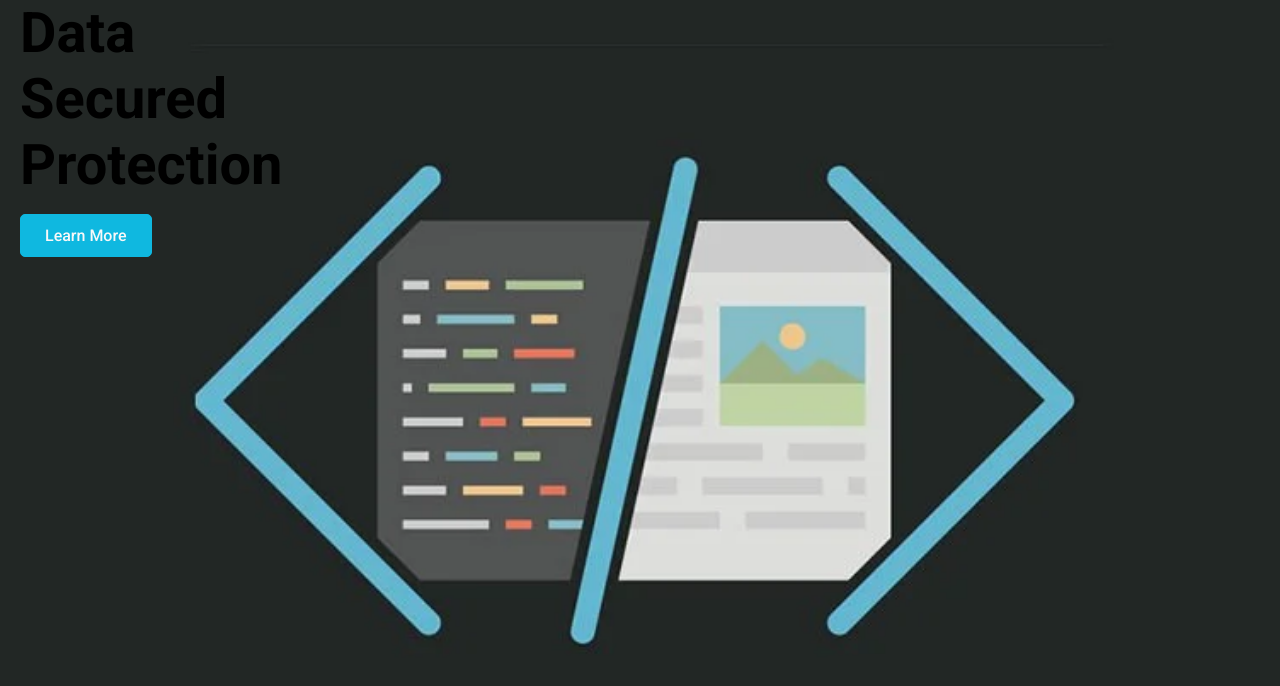
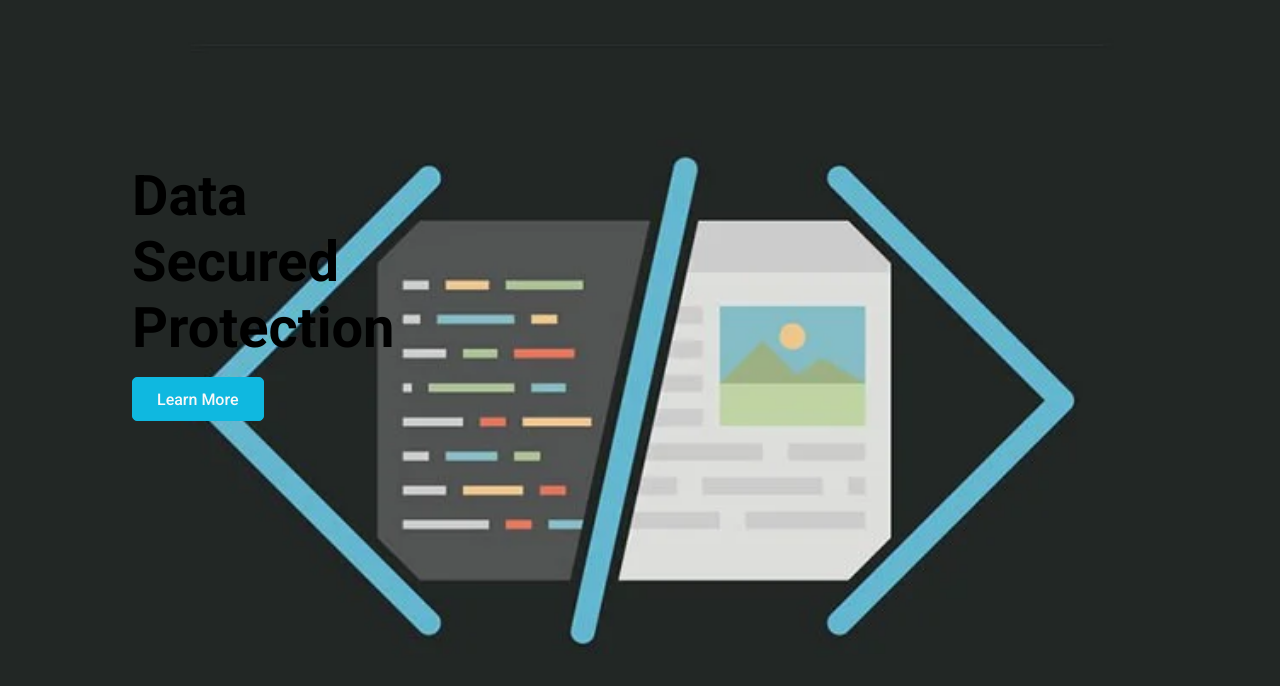
Before and after one commit to MardonovD/counter-redux-conntect, a React (Create React App) app: page / in a window 1280 px wide. Shown: the top 686 px of the page. Built offline with nearby package versions, Linux system fonts and the light colour scheme.

Commit message:
grid main page

```diff
--- a/src/components/hero/HeroStyle.css
+++ b/src/components/hero/HeroStyle.css
@@ -5,6 +5,16 @@
 }
 
 .hero .container {
+  /* border: 1px solid red; */
   display: grid;
   grid-template-columns: repeat(2, 1fr);
 }
+
+.hero .content {
+  height: 75vh;
+  display: flex;
+  flex-direction: column;
+  justify-content: center;
+  padding: 1rem;
+  margin-left: 6rem;
+}
```
